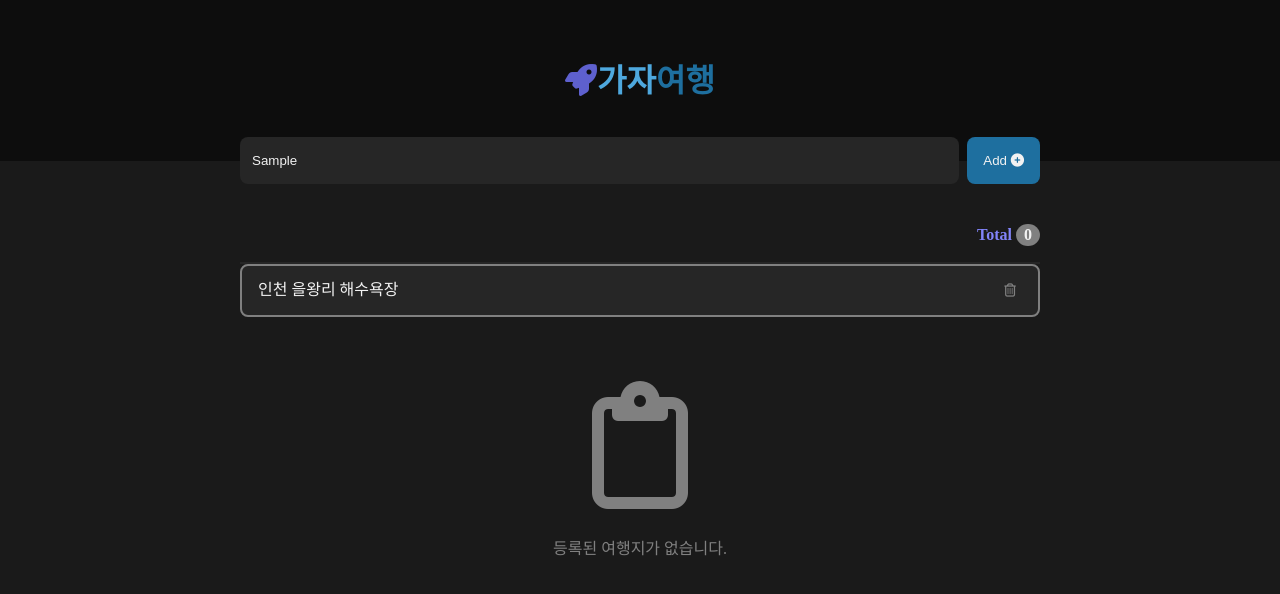
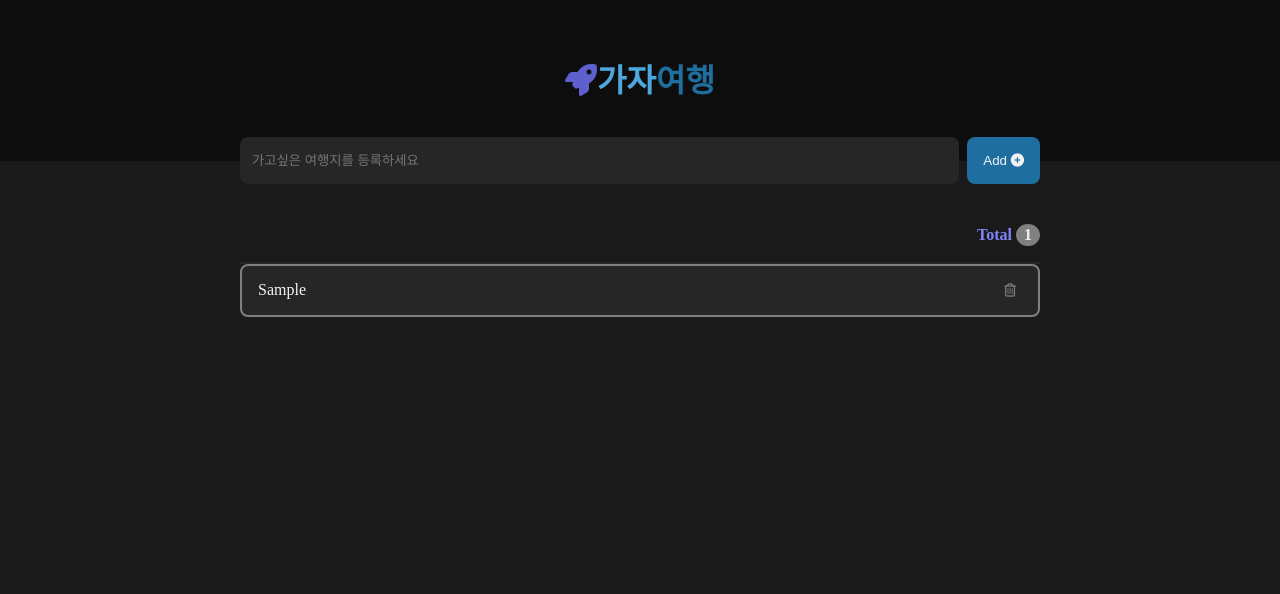
Before and after one commit to ppyom/go-trip, a React (Vite) app: page / in a window 1280 px wide. Both pictures are taken after typing "Sample" into the empty fields and a click on the button "Add". Shown: the top 594 px of the page. Built offline with nearby package versions, Linux system fonts and the light colour scheme.

Commit message:
feat: 기능 구현
* List 보여주기
  - list에 아이템이 없다면 Empty / 있다면 Item
* List 추가/삭제 기능

```diff
--- a/src/App.jsx
+++ b/src/App.jsx
@@ -4,16 +4,35 @@ import TotalCount from './components/TotalCount/TotalCount.jsx';
 import Item from './components/Item/Item.jsx';
 import Empty from './components/Empty/Empty.jsx';
 import './App.css';
+import { useState } from 'react';
 
 function App() {
+  const [list, setList] = useState([]);
+
+  const addList = (newItem) => {
+    setList((prev) => [...prev, newItem]);
+  };
+  const deleteList = (id) => {
+    setList((prev) => prev.filter((item) => item.id !== id));
+  };
+
   return (
     <>
       <Header />
-      <Input />
-      <TotalCount />
+      <Input add={addList} />
+      <TotalCount count={list.length} />
       <ul className="List mw">
-        <Item />
-        <Empty />
+        {list.length === 0 ? (
+          <Empty />
+        ) : (
+          list.map((item, idx) => (
+            <Item
+              key={`item_${idx}`}
+              item={item}
+              remove={() => deleteList(item.id)}
+            />
+          ))
+        )}
       </ul>
     </>
   );
--- a/src/components/Input/Input.jsx
+++ b/src/components/Input/Input.jsx
@@ -1,10 +1,26 @@
+import { useState } from 'react';
 import './Input.css';
 
-const Input = () => {
+const Input = ({ add }) => {
+  const [text, setText] = useState('');
+  const addToList = () => {
+    const resultText = text.trim();
+    if (resultText === '') {
+      return;
+    }
+    add({ id: Date.now().toString(), title: resultText });
+    setText('');
+  };
   return (
     <div className="Input mw">
-      <input type="text" placeholder="가고싶은 여행지를 등록하세요" />
-      <button>
+      <input
+        type="text"
+        placeholder="가고싶은 여행지를 등록하세요"
+        value={text}
+        onChange={({ target }) => setText(target.value)}
+        onKeyUp={(event) => event.key === 'Enter' && addToList()}
+      />
+      <button onClick={addToList}>
         Add <i className="fa-solid fa-circle-plus" />
       </button>
     </div>
--- a/src/components/Item/Item.css
+++ b/src/components/Item/Item.css
@@ -4,6 +4,7 @@
   background-color: var(--gray-500);
   padding: 1rem;
   border-radius: 0.5rem;
+  margin-bottom: 0.5rem;
 }
 .Item p {
   flex: 1;
--- a/src/components/Item/Item.jsx
+++ b/src/components/Item/Item.jsx
@@ -3,8 +3,8 @@ import './Item.css';
 const Item = ({ item, remove }) => {
   return (
     <li className="Item">
-      <p>인천 을왕리 해수욕장</p>
-      <button>
+      <p>{item.title}</p>
+      <button onClick={remove}>
         <i className="fa-regular fa-trash-can"></i>
       </button>
     </li>
--- a/src/components/TotalCount/TotalCount.jsx
+++ b/src/components/TotalCount/TotalCount.jsx
@@ -1,10 +1,10 @@
 import './TotalCount.css';
 
-const TotalCount = () => {
+const TotalCount = ({ count }) => {
   return (
     <div className="TotalCount mw">
       <p>
-        Total <span className="count">0</span>
+        Total <span className="count">{count}</span>
       </p>
     </div>
   );
```
